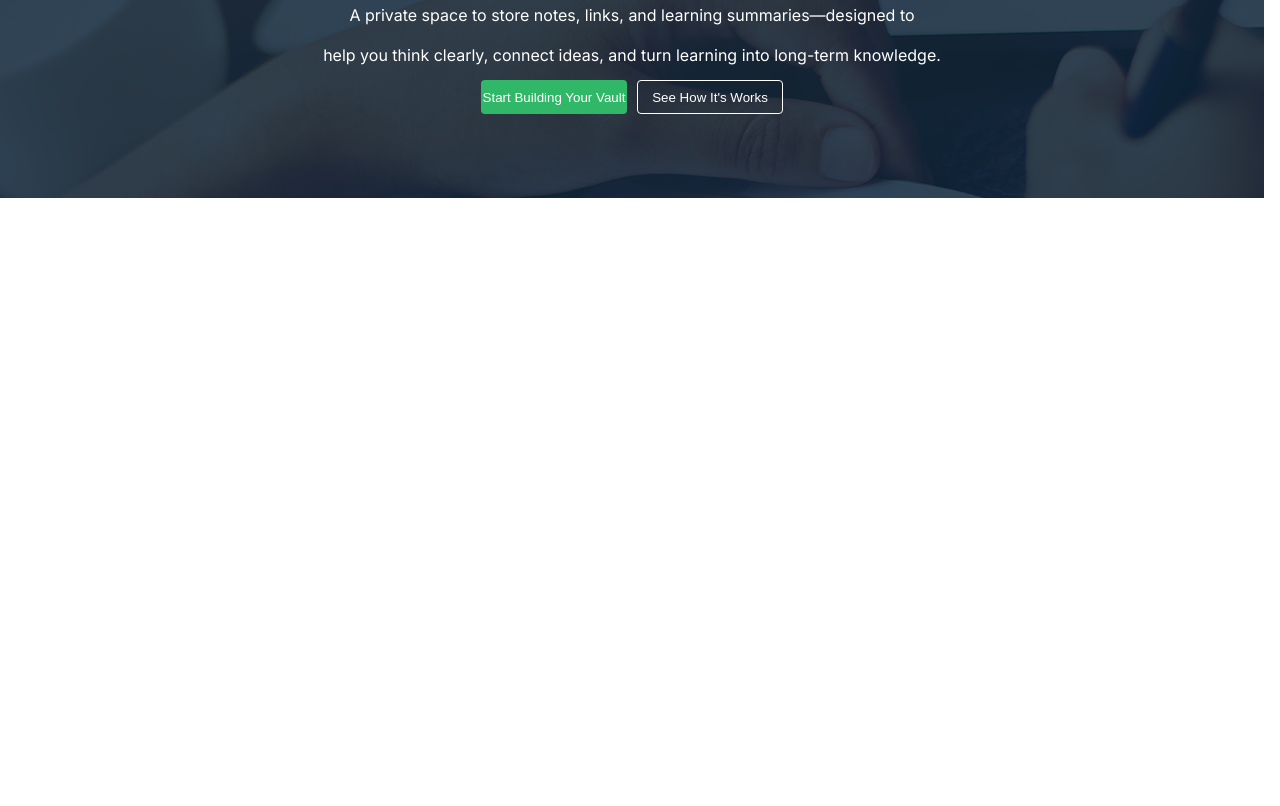
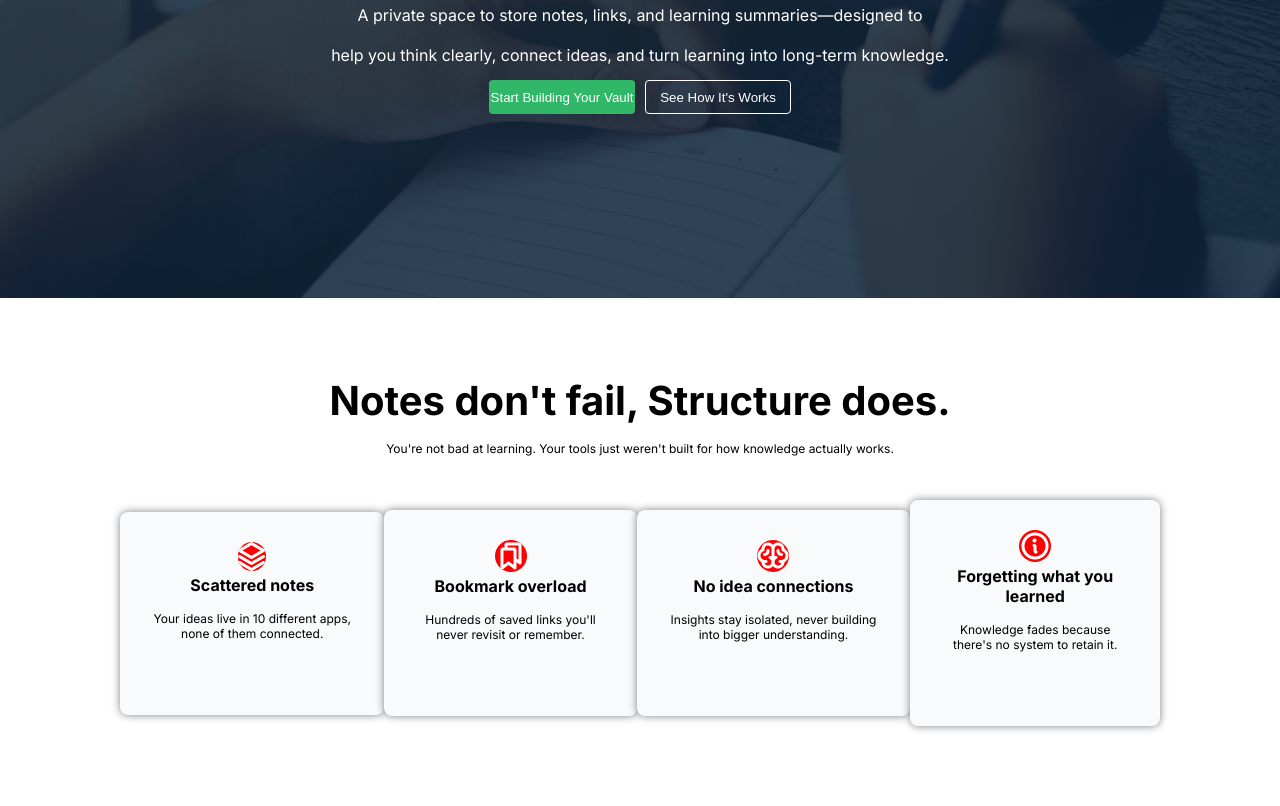
Before and after one commit to Raihan1116/Assignment-1, a plain HTML site: page index.html in a window 1280 px wide. Shown: the part 390-1196 px from the top of the page. Before the commit the page ends 800 px from the top, so only its background shows below. Drawn offline with Linux system fonts and the light colour scheme.

Commit message:
Update problem section

```diff
--- a/index.html
+++ b/index.html
@@ -48,6 +48,38 @@
         </section>
     </header>
 
+    <section class="problem">
+        <h2>Notes don't fail, Structure does.</h2>
+        <p>You're not bad at learning. Your tools just weren't built for how knowledge actually works.
+        </p>
+        <div class="problem-box">
+            <div class="card">
+                <img src="./assets/Vector.png" alt="">
+                <h4>Scattered notes</h4>
+                <p>Your ideas live in 10 different apps, none of them connected.</p>
+            </div>
+            <div class="card">
+                <img src="./assets/Bookmarks.png" alt="">
+                <h4>Bookmark overload</h4>
+                <p>Hundreds of saved links you'll never revisit or remember.</p>
+            </div>
+            <div class="card">
+                <img src="./assets/Brain.png" alt="">
+                <h4>No idea connections</h4>
+                <p>Insights stay isolated, never building into bigger understanding.</p>
+            </div>
+            <div class="card">
+                <img src="./assets/Info.png" alt="">
+                <h4>Forgetting what
+                    you learned
+                </h4>
+                <p>Knowledge fades because there's no system to retain it.</p>
+
+
+            </div>
+        </div>
+    </section>
+
 
 </body>
 </html>
--- a/style/style.css
+++ b/style/style.css
@@ -64,12 +64,13 @@
 }
 .banner{
 
-    width: 1264px;
-    height: 500px;
-    background-repeat: no-repeat;
+   background-repeat: no-repeat;
    background: url("../assets/hero-bg.png");
    padding: 100px 20px;
+   height: 600px;
    text-align: center;
+   background-position: center;
+   background-size: cover;
 }
 .banner .banner-tittle h1{
     color: #FFFFFF;
@@ -84,3 +85,41 @@
     font-size: 16px;
     margin-bottom: 15px;
 }
+
+.problem{
+    padding: 80px 120px;
+    text-align: center;
+}
+.problem h2{
+    font-size: 40px;
+    margin-bottom: 16px;
+}
+.problem p{
+    font-size: 12px;
+    margin-bottom: 44px;
+}
+.problem .problem-box{
+    display: flex;
+    justify-content: center;
+    align-items: center;
+    font-weight: 400px;
+}
+
+.card img{
+    background-color: red;
+    border-radius: 50px;
+}
+.card h4{
+    margin-bottom: 16px;
+}
+.card p{
+    font-size: 12px;
+    text-align: center;
+}
+.card{
+    padding: 30px;
+    gap: 12px;
+    border-radius: 8px;
+    background: #f9fafb;
+    box-shadow: 0px 0px 8px 0px gray;
+}
```
